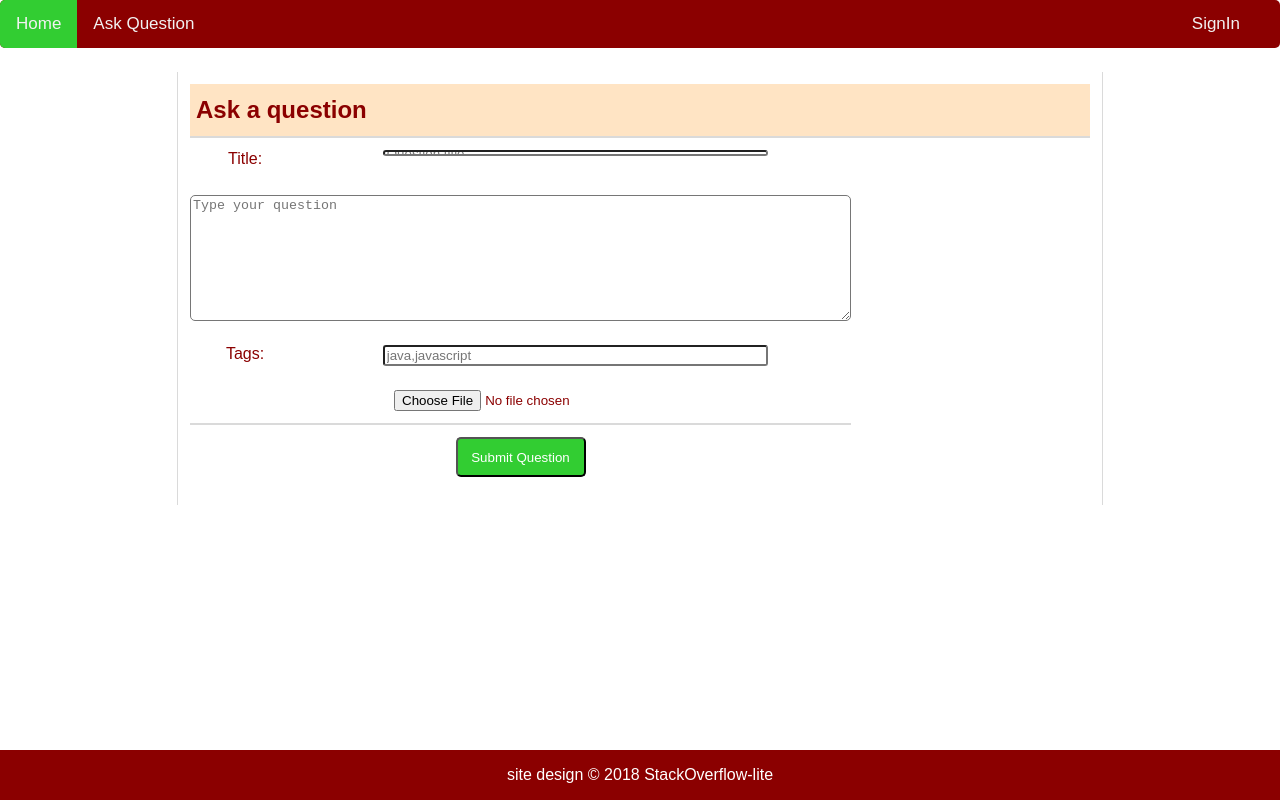
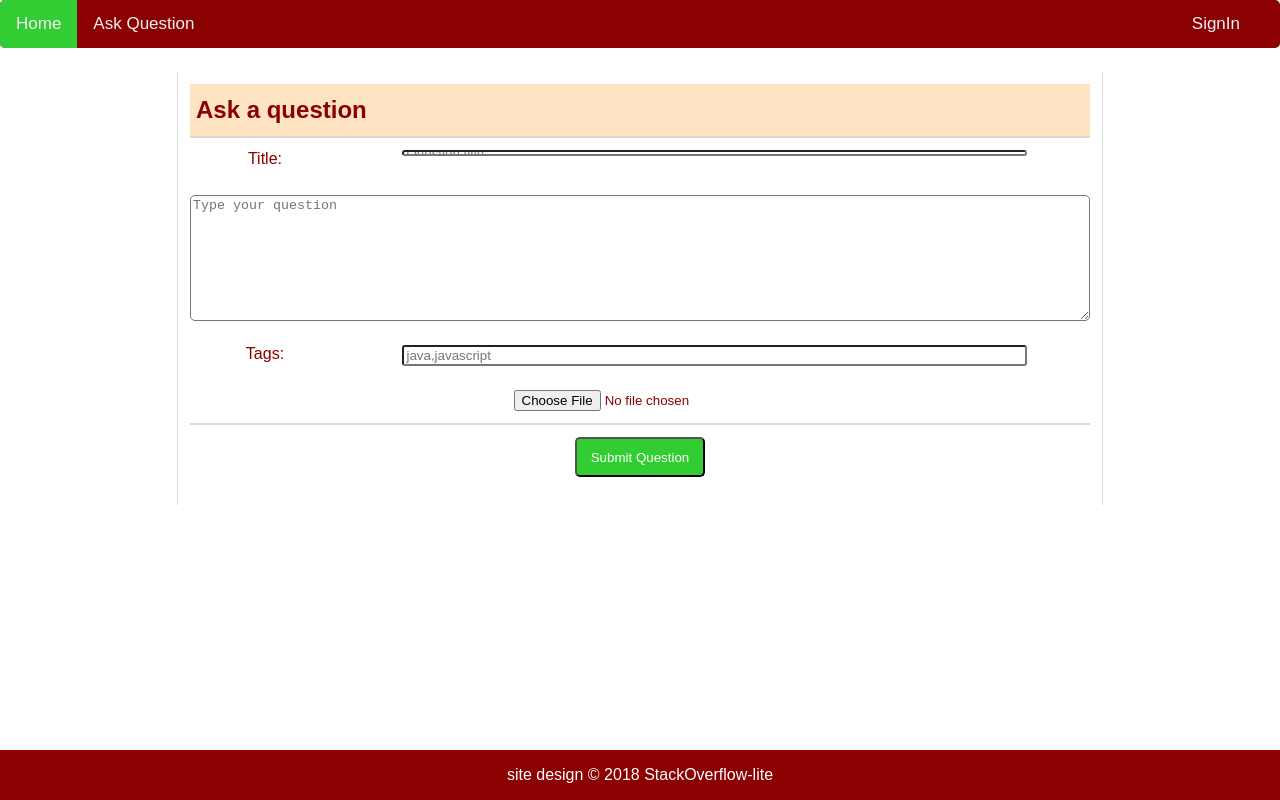
Before and after one commit to sommyj/StackOverflow-lite, a website: page UI/ask.html in a window 1280 px wide. Drawn offline with Linux system fonts and the light colour scheme.

Commit message:
Set viewport init scale to 1.0 on device width

```diff
--- a/UI/ask.html
+++ b/UI/ask.html
@@ -1,6 +1,8 @@
 <html>
 	<head>
 		<title>Questions</title>
+		<meta http-equiv="x-ua-compatible" content="ie=edge">
+	  <meta name="viewport" content="width=device-width, initial-scale=1.0"/>
 		<meta content="text/html;charset=utf-8" http-equiv="Content-Type">
 		<meta content="utf-8" http-equiv="encoding">
     <link rel="stylesheet" type="text/css" href="css/main.css">
@@ -21,7 +23,7 @@
           <div class="row title">
             <h2>Ask a question</h2>
           </div>
-          <div class="row">
+          <div class="col-12">
             <form id="questionForm" method="post">
 							<div class="row postForm">
 								<div class="col-2">
--- a/UI/css/main.css
+++ b/UI/css/main.css
@@ -155,13 +155,14 @@ table tr{
 }
 
 .questionTitleField {
-  width: 70%;
+  width: inherit;
   height: 7%;
   border-radius: 5px;
 }
 
 .questionField {
   border-radius: 5px;
+  width: inherit;
 }
 
 .postFormImage {
@@ -226,7 +227,7 @@ textarea {
 
 .tagsInput {
   border-radius: 3px;
-  width: 70%;
+  width: inherit;
 }
 
 .ptb-8 {
```
Also changed, not shown: UI/index.html (+2 -0 lines), UI/profile.html (+2 -0 lines), UI/question.html (+2 -0 lines), UI/signup.html (+2 -0 lines).
